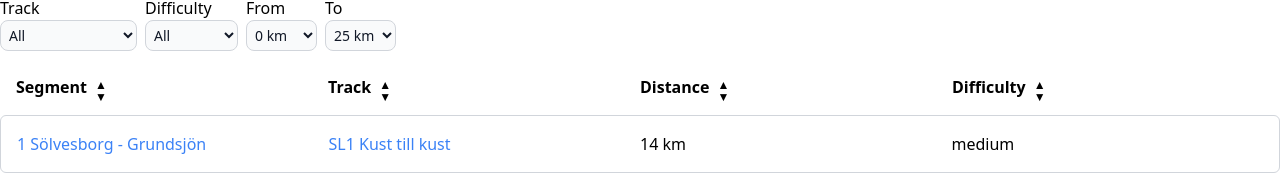
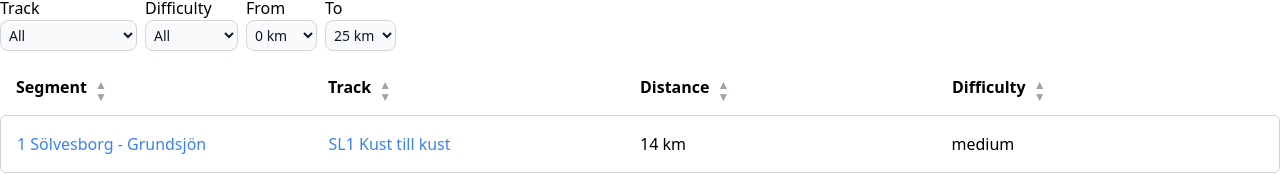
Before and after one commit to hnrkcode/skaneleden-react-app, a React (Vite) app: page / in a window 1280 px wide. Shown: the part 130-305 px from the top of the page. Built offline with nearby package versions, Linux system fonts and the light colour scheme.

Commit message:
Fix so the active ordering arrow is highlighted by making it darker

```diff
--- a/src/components/SegmentListHeader.tsx
+++ b/src/components/SegmentListHeader.tsx
@@ -1,3 +1,4 @@
+import { useState } from "react";
 import SegmentListHeaderTitle from "./SegmentListHeaderTitle";
 
 interface SegmentListHeaderProps {
@@ -5,8 +6,23 @@ interface SegmentListHeaderProps {
 }
 
 export default function SegmentListHeader({ onSort }: SegmentListHeaderProps) {
+  const [activeArrow, setActiveArrow] = useState<string | null>(null);
+  const [activeColumn, setActiveColumn] = useState<string | null>(null);
+
+  function handleClick(column: string, order: string) {
+    setActiveColumn(column);
+    setActiveArrow(order);
+    onSort(column, order);
+  }
+
   const titles = ["Segment", "Track", "Distance", "Difficulty"].map((title) => (
-    <SegmentListHeaderTitle key={title} title={title} onSort={onSort} />
+    <SegmentListHeaderTitle
+      key={title}
+      title={title}
+      onSort={handleClick}
+      activeArrow={activeArrow}
+      activeColumn={activeColumn}
+    />
   ));
 
   return <div className="flex flex-row px-4">{titles}</div>;
--- a/src/components/SegmentListHeaderTitle.tsx
+++ b/src/components/SegmentListHeaderTitle.tsx
@@ -1,18 +1,40 @@
 interface SegmentListHeaderTitleProps {
   title: string;
   onSort: (column: string, order: string) => void;
+  activeArrow: string | null;
+  activeColumn: string | null;
 }
 
 export default function SegmentListHeaderTitle({
   title,
   onSort,
+  activeArrow,
+  activeColumn,
 }: SegmentListHeaderTitleProps) {
   return (
     <div className="flex flex-row basis-1/4 items-center gap-2">
       <h2 className="font-bold mb-2">{title}</h2>
       <div className="text-xs leading-3 cursor-pointer select-none">
-        <div onClick={() => onSort(title, "asc")}>&#9650;</div>
-        <div onClick={() => onSort(title, "desc")}>&#9660;</div>
+        <div
+          className={
+            activeArrow === "asc" && activeColumn === title
+              ? "text-gray-800"
+              : "text-gray-400"
+          }
+          onClick={() => onSort(title, "asc")}
+        >
+          &#9650;
+        </div>
+        <div
+          className={
+            activeArrow === "desc" && activeColumn === title
+              ? "text-gray-800"
+              : "text-gray-400"
+          }
+          onClick={() => onSort(title, "desc")}
+        >
+          &#9660;
+        </div>
       </div>
     </div>
   );
```
